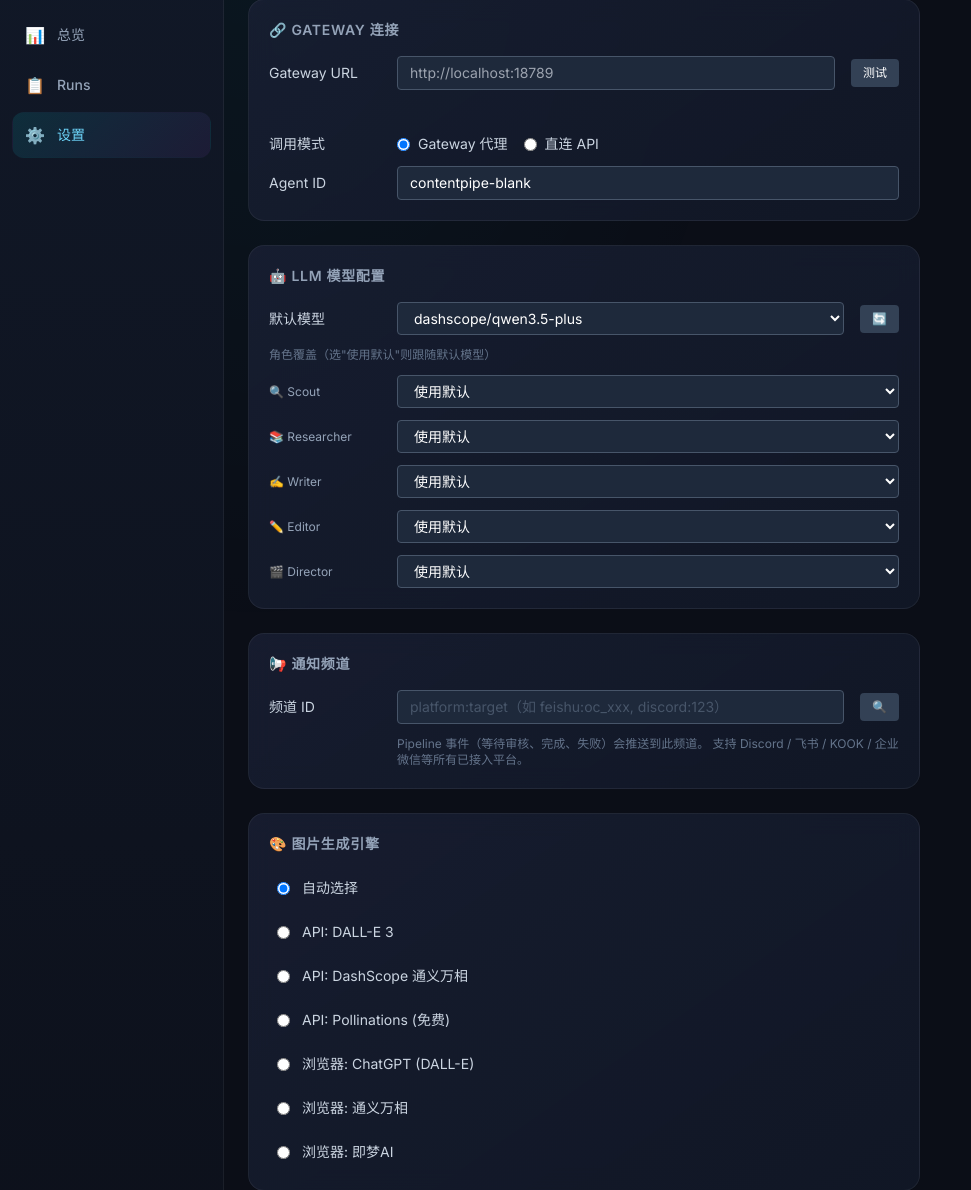
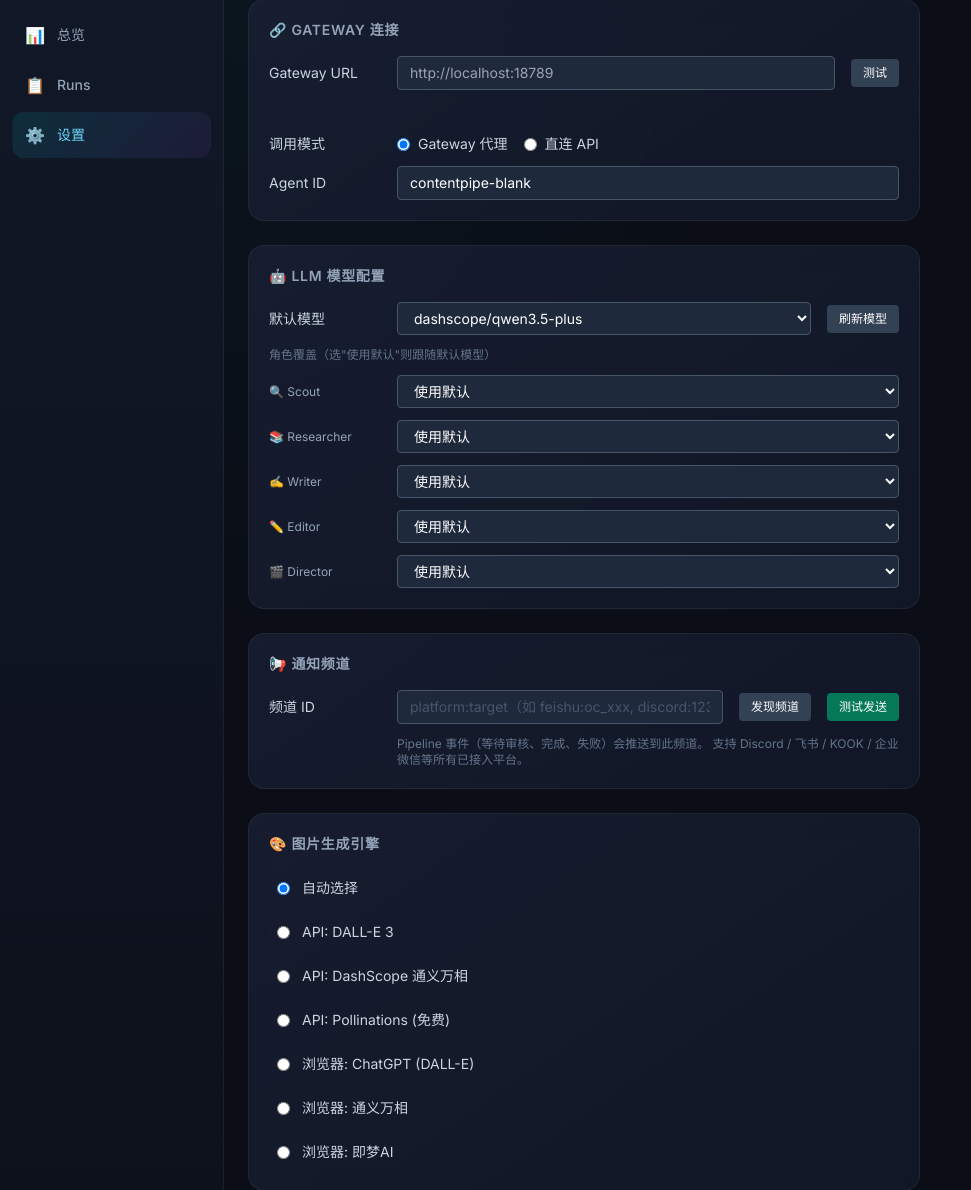
Before and after one commit to PPPPanda/contentPipe, a FastAPI app: page /settings in a window 1280 px wide. Shown: the part 82-1272 px from the top of the page, without its empty margins (0-971 px from the left). Run offline with FastAPI, Linux system fonts and the light colour scheme; data that the repository does not hold is empty; some libraries are stand-ins or nearby versions.

Commit message:
feat(settings): 按钮改文字 + 新增测试发送功能
- 模型刷新按钮: 🔄 → '刷新模型'
- 频道发现按钮: 🔍 → '发现频道'
- 新增'测试发送'按钮（绿色）: 向当前配置频道发送测试通知
- 新增 POST /api/config/notify/test 后端接口
- 发送结果即时反馈（成功/失败/未配置）

```diff
--- a/scripts/web/templates/settings.html
+++ b/scripts/web/templates/settings.html
@@ -76,8 +76,9 @@
                 </select>
                 <button type="button" onclick="loadModelsForSettings()"
                         class="px-3 py-1.5 bg-slate-700 hover:bg-slate-600 text-xs text-white rounded transition"
-                        title="从 Gateway 刷新模型列表">
-                    🔄
+                        title="从 Gateway 刷新模型列表"
+                        id="btn-refresh-models">
+                    刷新模型
                 </button>
             </div>
 
@@ -114,8 +115,15 @@
                        id="settings-notify-channel">
                 <button type="button" onclick="loadChannelsForSettings()"
                         class="px-3 py-1.5 bg-slate-700 hover:bg-slate-600 text-xs text-white rounded transition"
-                        title="从 Gateway 发现可用频道">
-                    🔍
+                        title="从 Gateway 发现可用频道"
+                        id="btn-discover-channels">
+                    发现频道
+                </button>
+                <button type="button" onclick="testNotify()"
+                        class="px-3 py-1.5 bg-emerald-700 hover:bg-emerald-600 text-xs text-white rounded transition"
+                        title="发送测试通知到当前配置的频道"
+                        id="btn-test-notify">
+                    测试发送
                 </button>
             </div>
             <div id="settings-channel-picker" class="ml-32 hidden">
@@ -124,6 +132,7 @@
                     <option value="">选择频道...</option>
                 </select>
             </div>
+            <div id="notify-test-result" class="ml-32 text-xs mt-1"></div>
             <p class="text-xs text-slate-500 ml-32">
                 Pipeline 事件（等待审核、完成、失败）会推送到此频道。
                 支持 Discord / 飞书 / KOOK / 企业微信等所有已接入平台。
@@ -336,6 +345,34 @@ function pickChannel(sel) {
     }
 }
 
+async function testNotify() {
+    var channel = document.getElementById('settings-notify-channel').value.trim();
+    var btn = document.getElementById('btn-test-notify');
+    var result = document.getElementById('notify-test-result');
+    if (!channel) {
+        result.innerHTML = '<span class="text-amber-400">⚠️ 请先配置频道</span>';
+        return;
+    }
+    btn.disabled = true; btn.textContent = '发送中...';
+    result.innerHTML = '<span class="text-slate-400">⏳ 正在发送测试通知...</span>';
+    try {
+        var resp = await fetch('/api/config/notify/test', {
+            method: 'POST',
+            headers: {'Content-Type': 'application/json'},
+            body: JSON.stringify({notify_channel: channel})
+        });
+        var data = await resp.json();
+        if (data.ok) {
+            result.innerHTML = '<span class="text-green-400">✅ 发送成功！请检查目标频道</span>';
+        } else {
+            result.innerHTML = '<span class="text-red-400">❌ 发送失败: ' + (data.error || '未知错误') + '</span>';
+        }
+    } catch(e) {
+        result.innerHTML = '<span class="text-red-400">❌ 请求失败: ' + e.message + '</span>';
+    }
+    btn.disabled = false; btn.textContent = '测试发送';
+}
+
 async function restartService() {
     if (!confirm('确定重启 ContentPipe 服务？正在执行的 Pipeline 会中断。')) return;
     var btn = document.getElementById('restart-btn');
```
Also changed, not shown: scripts/web/routes/config_api.py (+31 -0 lines).
